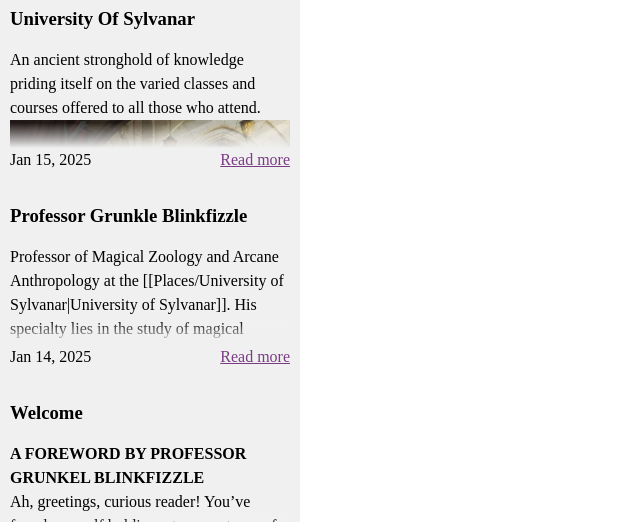
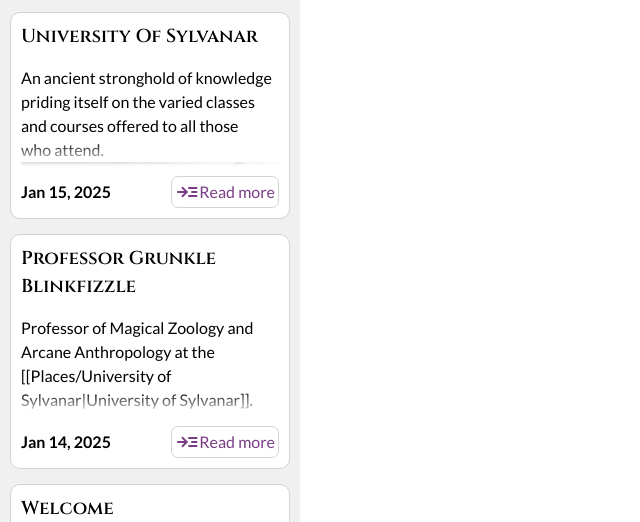
Before and after one commit to mikeStr8s/thalorium, an Astro site: page / in a window 1280 px wide. Shown: the part 278-800 px from the top of the page, without its empty margins (0-640 px from the left). Built offline with nearby package versions, Linux system fonts and the light colour scheme; Astro itself is replaced by a stand-in of ours.

Commit message:
styling for the navbar mini posts

```diff
--- a/public/main.css
+++ b/public/main.css
@@ -1,3 +1,14 @@
+@import url('https://fonts.googleapis.com/css2?family=Cinzel:wght@400..900&family=Lato:ital,wght@0,100;0,300;0,400;0,700;0,900;1,100;1,300;1,400;1,700;1,900&display=swap');
+@import url('https://fonts.googleapis.com/css2?family=Material+Symbols+Outlined:opsz,wght,FILL,GRAD@20..48,100..700,0..1,-50..200&icon_names=read_more');
+
+.material-symbols-outlined {
+  font-variation-settings:
+  'FILL' 0,
+  'wght' 400,
+  'GRAD' 0,
+  'opsz' 24
+}
+
 :root {
   /** Base colors */
   --theme-dark: #000000;
@@ -36,10 +47,13 @@
 }
 
 body {
+  background-color: var(--theme-surface-0);
+  color: var(--theme-text-primary);
+  font-family: "Lato", serif;
+  font-weight: 400;
+  font-style: normal;
   line-height: 1.5;
   -webkit-font-smoothing: antialiased;
-  color: var(--theme-text-primary);
-  background-color: var(--theme-surface-0);
 }
 
 img,
@@ -79,6 +93,10 @@
 h5,
 h6 {
   text-wrap: balance;
+  font-family: "Cinzel", serif;
+  font-optical-sizing: auto;
+  font-weight: 600;
+  font-style: normal;
 }
 
 a {
--- a/src/components/Filetree.astro
+++ b/src/components/Filetree.astro
@@ -81,7 +81,7 @@
             }
             a {
                 text-decoration: none;
-                color: var(--theme-accent);
+                color: var(--theme-text-primary);
             }
             ul {
                 display: none;
--- a/src/components/Minipost.astro
+++ b/src/components/Minipost.astro
@@ -19,12 +19,6 @@
 const { post, index } = Astro.props as Props;
 const { Content } = await render(post);
 
-const css = {
-    cssBorder: index === 0 ? 0 : "solid 1px var(--theme-accent)",
-    cssMargin: index === 0 ? 0 : "15px",
-    cssPadding: index === 0 ? 0 : "15px",
-};
-
 const getFirstImage = () => {
     const match = post.rendered?.html.match(/<img[^>]*>/i);
     return match ? match[0] : null;
@@ -44,10 +38,10 @@
     <Fragment set:html={getFirstImage()} />
     <div class="content"><Content /></div>
     <div class="mini-bar">
-        <mini-post-date data-date={post.data.created}>
+        <mini-post-date class="mini-post-date" data-date={post.data.created}>
             <span class="date"></span>
         </mini-post-date>
-        <a href={"/legendarium/" + post.id}>Read more</a>
+        <a class="button" href={"/legendarium/" + post.id}><span class="material-symbols-outlined">read_more</span>Read more</a>
     </div>
 </article>
 
@@ -94,19 +88,25 @@
     customElements.define('mini-post-date', MiniPostDate);
 </script>
 
-<style lang="scss" define:vars={{ ...css }}>
-    // a {
-    //     color: var(--theme-highlight-primary);
-    // }
-
+<style lang="scss">
     h3 {
         padding-bottom: 15px;
     }
 
     .mini-post {
-        border-top: var(--cssBorder);
-        margin-top: var(--cssMargin);
-        padding-top: var(--cssPadding);
+        border: solid 1px var(--theme-surface-30);
+        border-radius: 10px;
+        padding: 10px;
+        margin-top: 15px;
+        background-color: var(--theme-surface-0);
+
+        a {
+            text-decoration: none;
+            display: flex;
+            border: solid 1px var(--theme-surface-30);
+            border-radius: 7px;
+            padding: 3px;
+        }
     }
 
     .content {
@@ -123,5 +123,16 @@
         display: flex;
         flex-direction: row;
         justify-content: space-between;
+
+        padding-top: 10px;
+    }
+
+    .mini-post-date {
+        display: flex;
+        align-items: center;
+    }
+
+    .date {
+        font-weight: 600;
     }
 </style>
--- a/src/components/Navbar.astro
+++ b/src/components/Navbar.astro
@@ -9,10 +9,16 @@
 
 <nav id="menu">
     <header class="major">
+        <img class="site-icon" src="/book-2.png" />
         <h2>Legendarium</h2>
     </header>
 
     <Filetree filetree={ft} />
 </nav>
 
-<style lang="scss"></style>
+<style lang="scss">
+    .site-icon {
+        max-width: 35px;
+        max-height: 35px;
+    }
+</style>
--- a/src/components/RecentArticles.astro
+++ b/src/components/RecentArticles.astro
@@ -23,9 +23,6 @@
     <div class="mini-posts">
         {latestEntries.map((entry, idx) => <Minipost post={entry} index={idx} />)}
     </div>
-    <ul class="actions">
-        <li><a href="#" class="button">More</a></li>
-    </ul>
 </section>
 
 <style lang="scss">
--- a/src/components/Sidebar.astro
+++ b/src/components/Sidebar.astro
@@ -5,7 +5,6 @@
 
 <div id="sidebar">
     <div class="inner">
-        <img class="site-icon" src="/book-2.png" />
         <Navbar />
         <RecentArticles />
         <a href="#sidebar" class="toggle">&#9776</a>
@@ -32,11 +31,6 @@
         }
     }
 
-    .site-icon {
-        max-width: 35px;
-        max-height: 35px;
-    }
-
     .toggle {
         position: fixed;
         top: 0;
--- a/src/layouts/Layout.astro
+++ b/src/layouts/Layout.astro
@@ -26,7 +26,7 @@
 	.major {
 		h2 {
 			width: fit-content;
-			border-bottom: solid 3px var(--theme-highlight-primary);
+			border-bottom: solid 2px var(--theme-primary-20);
 			margin-top: 0.5em;
 			margin-bottom: 0.5em;
 			padding-bottom: 0.5em;
```
